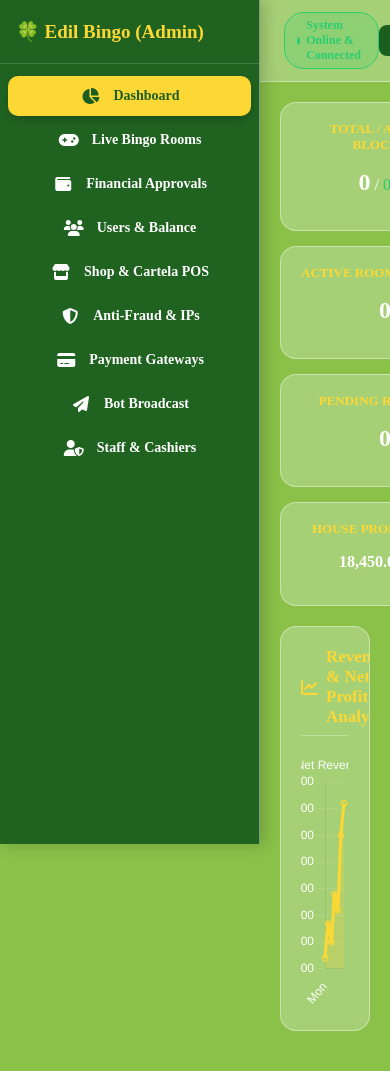
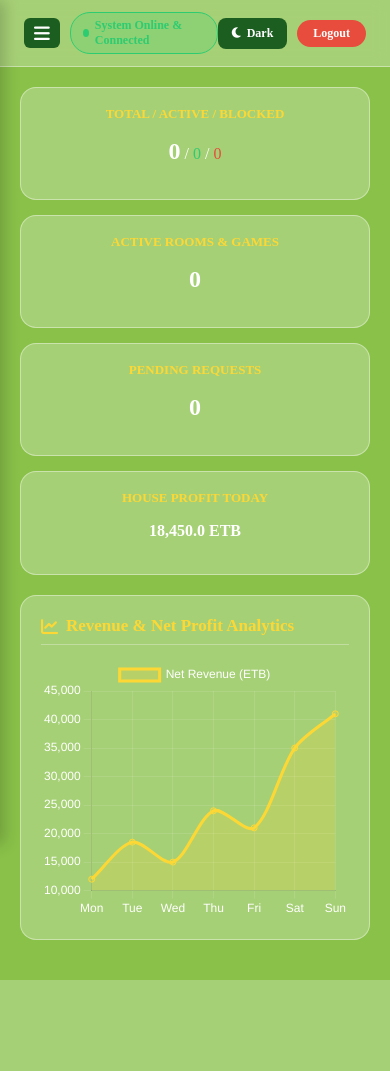
Before and after one commit to mikixa29-netizen/bingogame, a Flask app: page /admin/dashboard in a window 390 px wide; the page is wider, and only the part inside the window is pictured. After the commit the page ends 980 px from the top of that part, so only its background shows below. Run offline with Flask 3, Linux system fonts and the light colour scheme; the visitor is signed in with stand-in values (Sample User, id 1); data comes from the database, SQL or seed files in the repository; data that the repository does not hold is empty; some web fonts are replaced.

Commit message:
Fix admin dashboard mobile view and update webhook

```diff
--- a/templates/admin/dashboard.html
+++ b/templates/admin/dashboard.html
@@ -46,9 +46,10 @@
             min-height: 100vh; display: flex; flex-direction: column; position: fixed;
             left: 0; top: 0; bottom: 0; z-index: 100; border-right: 1px solid var(--glass-border);
             box-shadow: 4px 0 15px rgba(0,0,0,0.2);
+            transition: left 0.3s ease-in-out;
         }
 
-        .sidebar-header { padding: 20px 16px; display: flex; align-items: center; gap: 10px; border-bottom: 1px solid rgba(255,255,255,0.15); }
+        .sidebar-header { padding: 20px 16px; display: flex; align-items: center; justify-content: space-between; border-bottom: 1px solid rgba(255,255,255,0.15); }
         .sidebar-header h2 { font-size: 19px; margin: 0; color: var(--accent-yellow); }
 
         .sidebar-menu { list-style: none; padding: 12px 8px; margin: 0; flex-grow: 1; overflow-y: auto; }
@@ -63,7 +64,7 @@
         .sidebar-btn.active { background: var(--accent-yellow); color: #1b5e20; box-shadow: 0 4px 10px rgba(0,0,0,0.2); }
         .sidebar-btn i { font-size: 16px; width: 22px; text-align: center; }
 
-        .main-wrapper { margin-left: 260px; flex-grow: 1; display: flex; flex-direction: column; min-height: 100vh; width: calc(100% - 260px); }
+        .main-wrapper { margin-left: 260px; flex-grow: 1; display: flex; flex-direction: column; min-height: 100vh; width: calc(100% - 260px); transition: margin-left 0.3s ease-in-out, width 0.3s ease-in-out; }
 
         .top-bar {
             background: var(--glass-bg); backdrop-filter: blur(8px); padding: 12px 24px;
@@ -116,7 +117,6 @@
         .btn-primary { background: #1e88e5; }
         .btn-info { background: #2980b9; }
 
-        /* Distinct Method Badge Colors */
         .badge-telebirr { background: #0288d1; color: #fff; padding: 4px 8px; border-radius: 6px; font-weight: bold; font-size: 11px; display: inline-flex; align-items: center; gap: 4px; }
         .badge-cbe { background: #388e3c; color: #fff; padding: 4px 8px; border-radius: 6px; font-weight: bold; font-size: 11px; display: inline-flex; align-items: center; gap: 4px; }
         .badge-other { background: #f57c00; color: #fff; padding: 4px 8px; border-radius: 6px; font-weight: bold; font-size: 11px; display: inline-flex; align-items: center; gap: 4px; }
@@ -129,6 +129,37 @@
         .close-modal { float: right; font-size: 22px; font-weight: bold; cursor: pointer; color: #e74c3c; }
 
         .gateway-logo-preview { width: 32px; height: 32px; object-fit: contain; border-radius: 6px; background: #f0f0f0; padding: 2px; }
+
+        /* የሞባይል ሜኑ መክፈቻ ቁልፍ (በነባሪ በዴስክቶፕ ተደብቋል) */
+        .mobile-menu-toggle {
+            display: none;
+            background: var(--header-bg);
+            color: white;
+            border: none;
+            padding: 6px 10px;
+            border-radius: 6px;
+            font-size: 18px;
+            cursor: pointer;
+            align-items: center;
+            justify-content: center;
+        }
+
+        /* የሞባይል ስክሪን ማስተካከያ (Responsive Design for Mobile) */
+        @media (max-width: 768px) {
+            .sidebar {
+                left: -260px; /* በስልክ ስክሪን ሳይድባሩ ተደብቆ ይቆያል */
+            }
+            .sidebar.mobile-open {
+                left: 0; /* ሜኑ ሲከፈት ወደ ውስጥ ይገባል */
+            }
+            .main-wrapper {
+                margin-left: 0 !important;
+                width: 100% !important;
+            }
+            .mobile-menu-toggle {
+                display: inline-flex !important;
+            }
+        }
     </style>
 </head>
 <body data-theme="light">
@@ -137,6 +168,7 @@
     <aside class="sidebar" id="sidebarNav">
         <div class="sidebar-header">
             <h2>🍀 Edil Bingo (Admin)</h2>
+            <button class="mobile-menu-toggle" onclick="toggleSidebar()" style="background:none; border:none; color:#fff; font-size:20px;"><i class="fa-solid fa-xmark"></i></button>
         </div>
         <ul class="sidebar-menu">
             <li><button class="sidebar-btn active" onclick="switchTab('dashboard', this)"><i class="fa-solid fa-chart-pie"></i> Dashboard</button></li>
@@ -154,7 +186,11 @@
     <!-- Main Wrapper -->
     <div class="main-wrapper">
         <header class="top-bar">
-            <div class="status-badge"><span class="status-dot"></span> System Online & Connected</div>
+            <div style="display: flex; align-items: center; gap: 10px;">
+                <!-- የሞባይል ሜኑ መክፈቻ ሃምበርገር ቁልፍ -->
+                <button class="mobile-menu-toggle" onclick="toggleSidebar()"><i class="fa-solid fa-bars"></i></button>
+                <div class="status-badge"><span class="status-dot"></span> System Online & Connected</div>
+            </div>
             <div style="display: flex; gap: 10px; align-items: center;">
                 <button onclick="toggleTheme()" id="themeToggle"><i class="fa-solid fa-moon"></i> Dark</button>
                 <a href="{{ url_for('admin.logout') }}" class="logout-btn">Logout</a>
@@ -317,7 +353,6 @@
                 <div class="section-box">
                     <h3><i class="fa-solid fa-credit-card"></i> Manage Deposit & Withdrawal Payment Accounts</h3>
 
-                    <!-- Add New Payment Account Form -->
                     <form action="{{ url_for('admin.add_gateway') }}" method="POST" enctype="multipart/form-data" style="background: rgba(0,0,0,0.1); padding: 15px; border-radius: 12px; margin-bottom: 20px; display: grid; grid-template-columns: repeat(auto-fit, minmax(180px, 1fr)); gap: 10px;">
                         <div>
                             <label>Gateway Purpose:</label>
@@ -349,7 +384,6 @@
                         <button type="submit" class="btn" style="grid-column: 1 / -1;"><i class="fa-solid fa-plus"></i> Save Payment Account</button>
                     </form>
 
-                    <!-- Accounts List Table -->
                     <table>
                         <thead>
                             <tr><th>Logo</th><th>Purpose</th><th>Method Name</th><th>Account Holder</th><th>Number / Phone</th><th>Status</th><th>Actions</th></tr>
@@ -441,6 +475,17 @@
             document.querySelectorAll('.sidebar-btn').forEach(btn => btn.classList.remove('active'));
             document.getElementById('view-' + viewId).classList.add('active-view');
             btnEl.classList.add('active');
+
+            // በሞባይል ስልክ ሜኑ ሲመረጥ ሳይድባሩ በራሱ እንዲዘጋ (Close እንዲሆን)
+            if (window.innerWidth <= 768) {
+                document.getElementById('sidebarNav').classList.remove('mobile-open');
+            }
+        }
+
+        // የሞባይል ሳይድባር መክፈቻ እና መዝጊያ ፋንክሽን
+        function toggleSidebar() {
+            const sidebar = document.getElementById('sidebarNav');
+            sidebar.classList.toggle('mobile-open');
         }
 
         function toggleTheme() {
```
